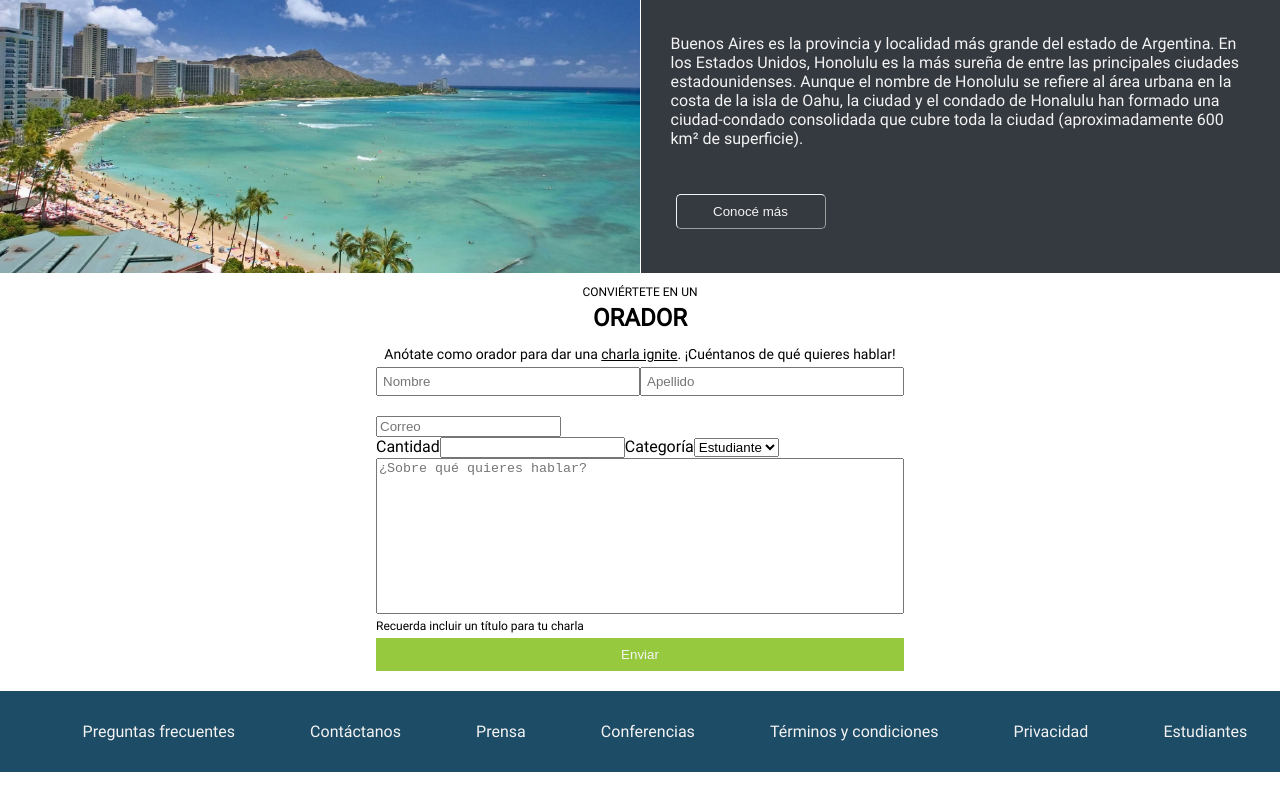
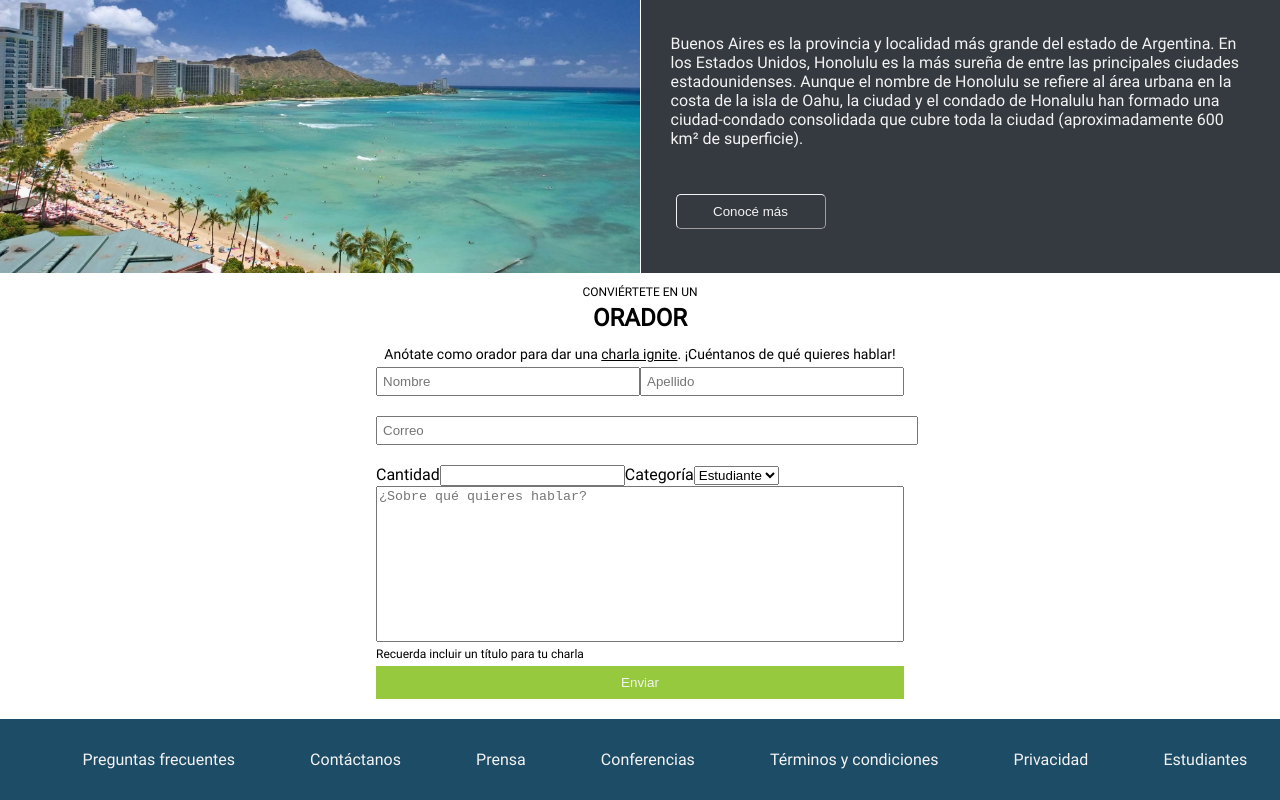
Before and after one commit to MakoskiVictor/CodoACodoIntegrador, an Angular app: page / in a window 1280 px wide. Shown: the part 1454-2254 px from the top of the page. Before the commit the page ends 2226 px from the top, so only its background shows below. Built offline with nearby package versions, Linux system fonts and the light colour scheme.

Commit message:
add input style

```diff
--- a/src/app/modules/shared/components/form/form.component.scss
+++ b/src/app/modules/shared/components/form/form.component.scss
@@ -28,12 +28,21 @@ section {
       display: flex;
       justify-content: space-between;
       input {
-        min-width: 6.25rem;
+        /* min-width: 6.25rem; */
         gap: 1.25rem;
         min-width: 15.625rem;
         padding: 5px;
         margin-bottom: 20px;
       }
+    }
+
+    .mail {
+      /* min-width: 6.25rem; */
+      gap: 1.25rem;
+      min-width: 15.625rem;
+      width: 100%;
+      padding: 5px;
+      margin-bottom: 20px;
     }
 
     .textareaContainer {
```
